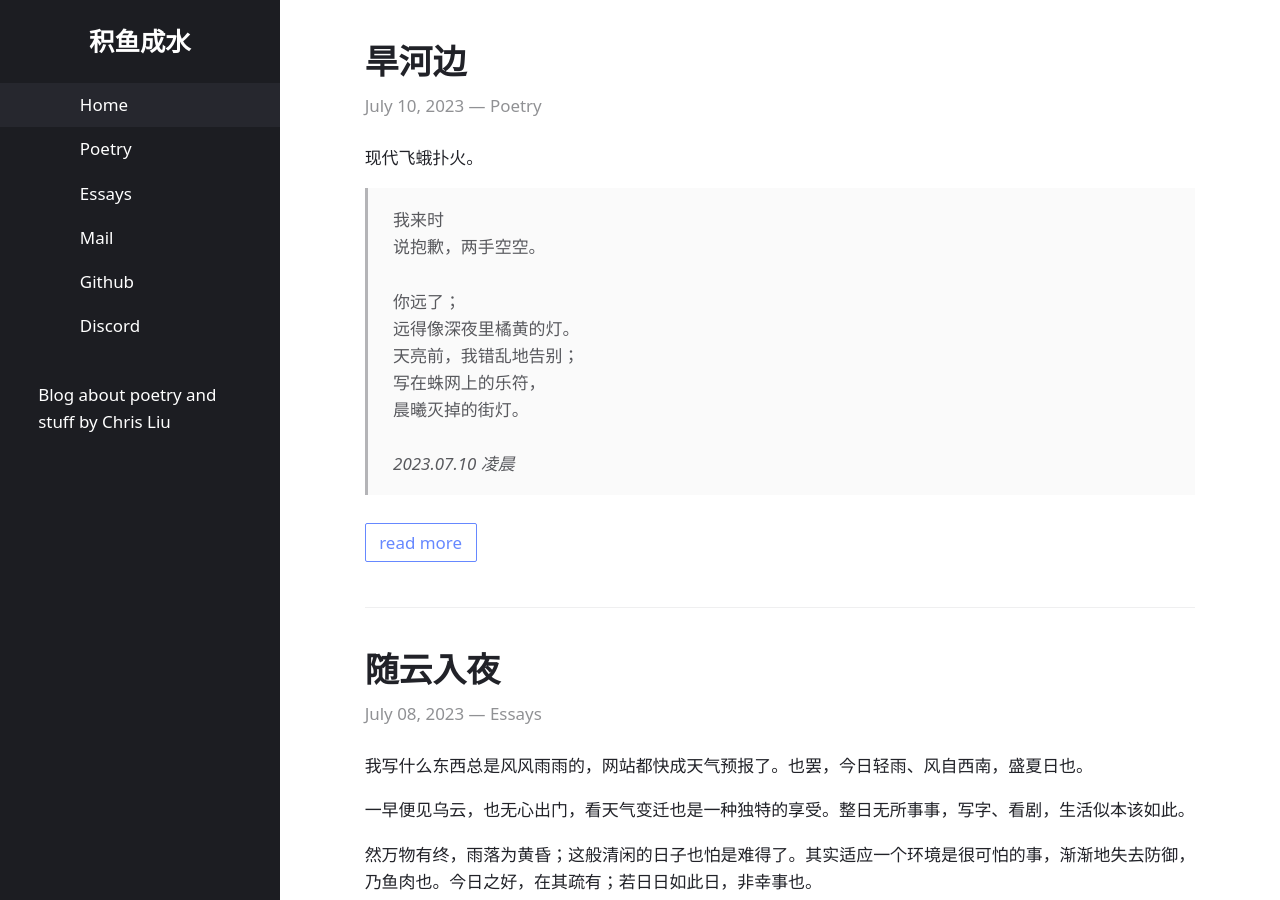
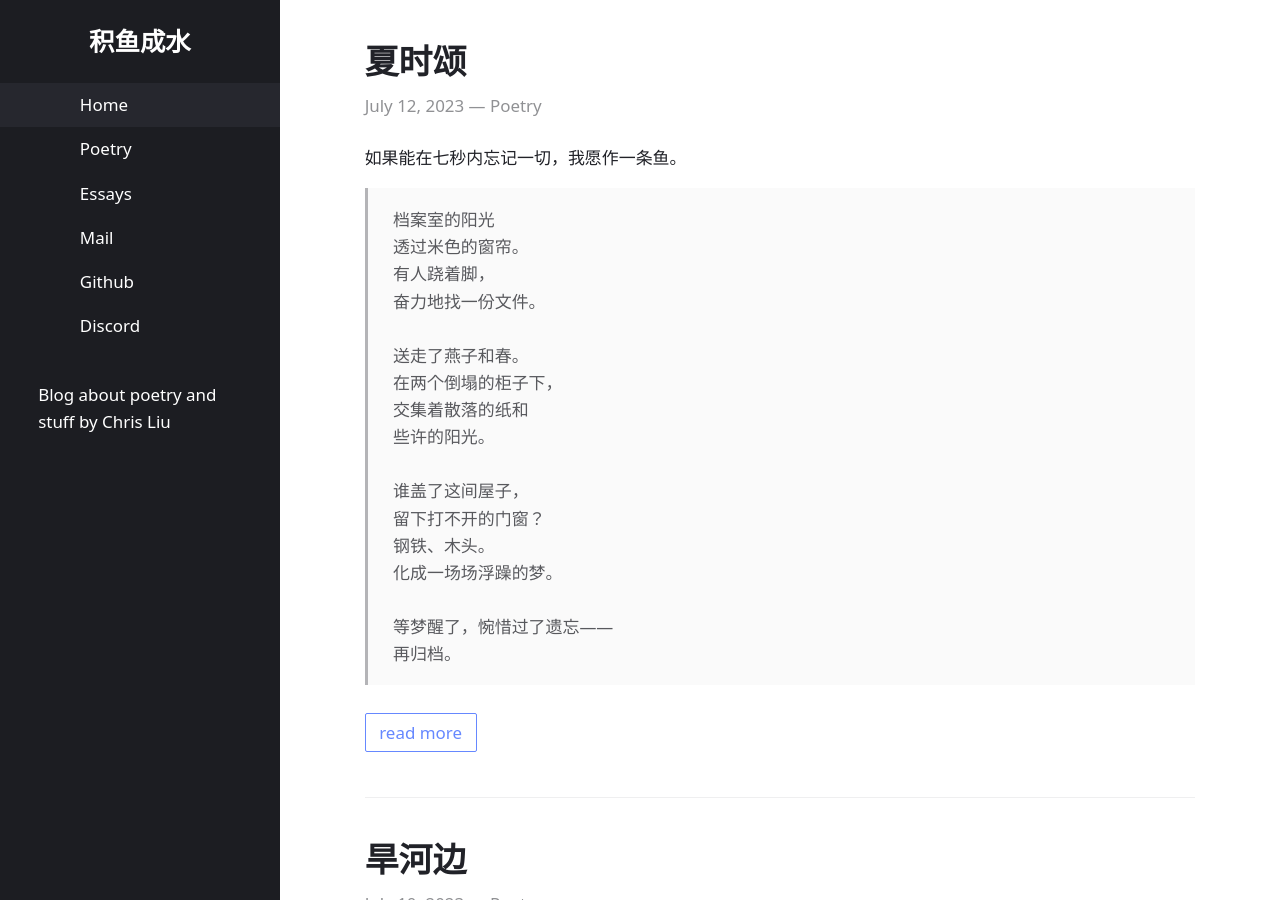
Before and after one commit to chris-zy-liu/chris-zy-liu.github.io, a Jekyll site: the page built from index.html, in a window 1280 px wide and 900 px high. Built offline with Jekyll 4.4.1, drawn with Linux system fonts in a browser that asks for light colours.

Commit message:
new post

```diff
--- a/_includes/home.html
+++ b/_includes/home.html
@@ -3,6 +3,9 @@
   <article>
     {% include meta.html post=post preview=true %}
     {{ post.excerpt }}
+    {% if post.content contains site.excerpt_separator %}
+	...
+    {% endif %}
     <div class="more"><a href="{{ post.url | relative_url }}">read more</a></div>
   </article>
 {% endfor %}
--- /dev/null
+++ b/_posts/2023-07-12-summer.md
@@ -0,0 +1,9 @@
+---
+title: "夏时颂"
+layout: post
+categories: Poetry
+---
+
+如果能在七秒内忘记一切，我愿作一条鱼。
+
+>档案室的阳光<br>透过米色的窗帘。<br>有人跷着脚，<br>奋力地找一份文件。<br><br>送走了燕子和春。<br>在两个倒塌的柜子下，<br>交集着散落的纸和<br>些许的阳光。<br><br>谁盖了这间屋子，<br>留下打不开的门窗？<br>钢铁、木头。<br>化成一场场浮躁的梦。<br><br>等梦醒了，惋惜过了遗忘——<br>再归档。
```
Also changed, not shown: _posts/.obsidian/workspace.json (+6 -5 lines).
